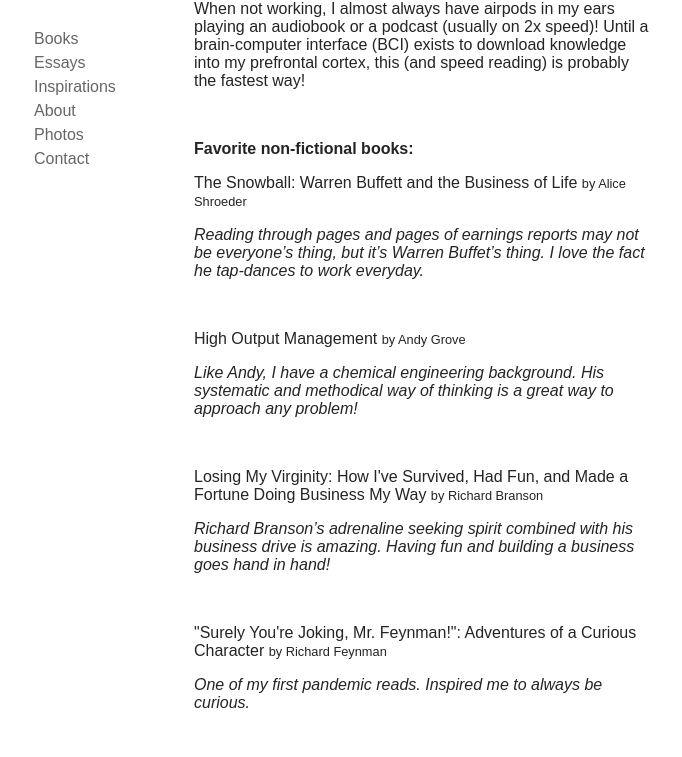
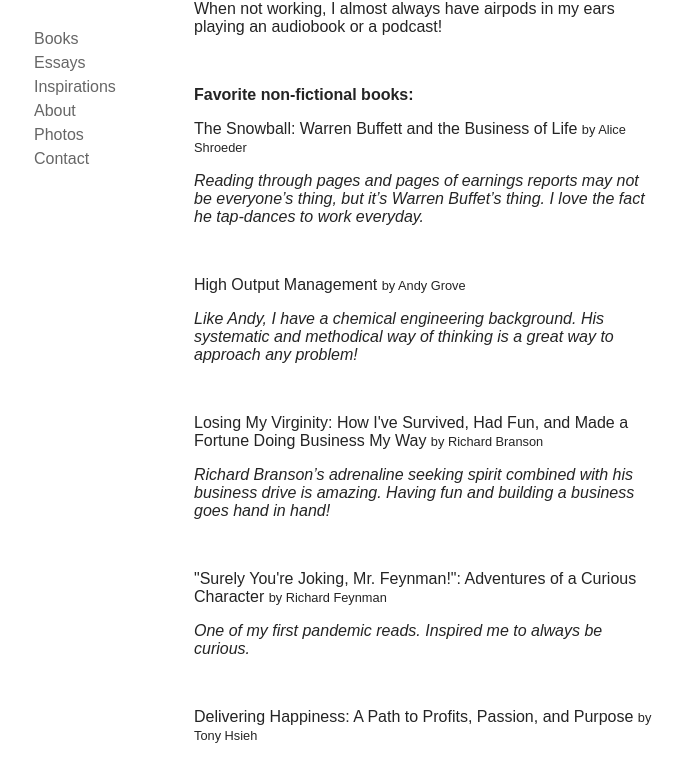
Before and after one commit to lina/lina.github.io, a plain HTML site: page index.html in a window 1280 px wide. Shown: the part 81-838 px from the top of the page, without its empty margins (26-708 px from the left). Drawn offline with Linux system fonts and the light colour scheme.

Commit message:
[index] rollback

```diff
--- a/index.html
+++ b/index.html
@@ -32,7 +32,7 @@
                 <p><a href="https://www.zobbos.com">Zobbos</a></p>
                 <p><a href="https://www.lookfetch.com">Lookfetch</a></p> -->
                 <h3 id="books">Books</h3>
-                <p>When not working, I almost always have airpods in my ears playing an audiobook or a podcast (usually on 2x speed)! Until a brain-computer interface (BCI) exists to download knowledge into my prefrontal cortex, this (and speed reading) is probably the fastest way!</p>
+                <p>When not working, I almost always have airpods in my ears playing an audiobook or a podcast!</p>
                 </br>
                 <p class="book-types">Favorite non-fictional books:</p>
                 <p><span>The Snowball: Warren Buffett and the Business of Life</span> <span class="book-author">by Alice Shroeder</span></p>
```
